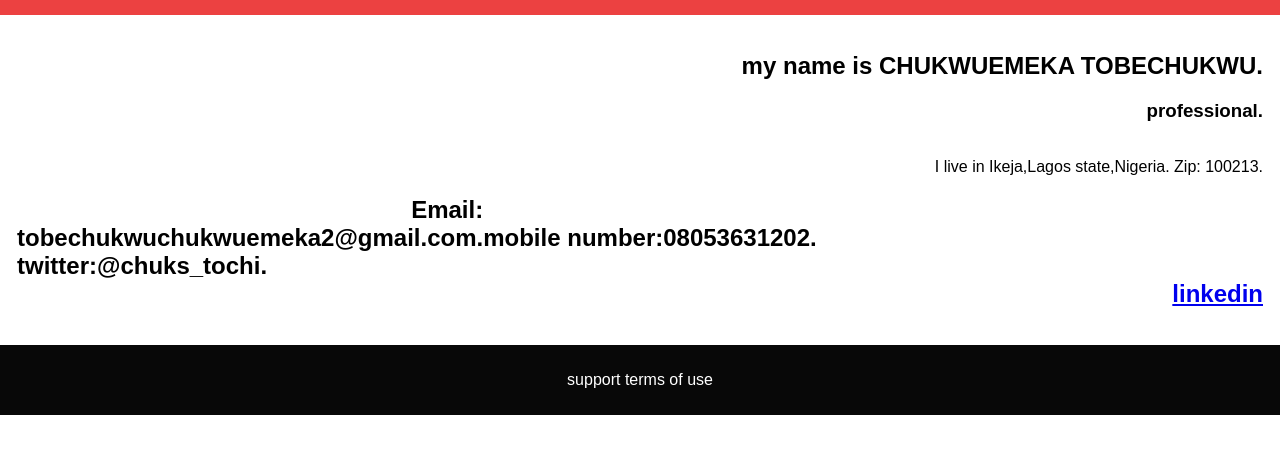
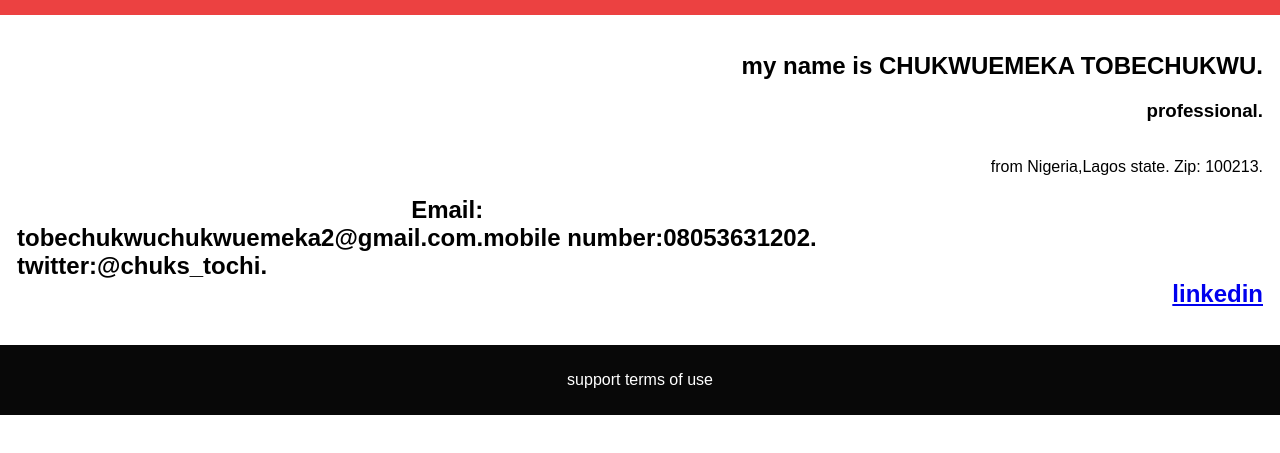
Before and after one commit to chukstochi/new, a plain HTML site: page contact.html in a window 1280 px wide. Shown: the part 53-506 px from the top of the page. Drawn offline with Linux system fonts and the light colour scheme.

Commit message:
Update contact.html

```diff
--- a/contact.html
+++ b/contact.html
@@ -24,7 +24,7 @@
             <div  class="items">
                <h1>my name is CHUKWUEMEKA TOBECHUKWU.</h1>
                    <h3>professional.</h3><br />
-                   I live in Ikeja,Lagos state,Nigeria.
+                   from Nigeria,Lagos state.
                    Zip: 100213.
         <h2>
         <li>Email:
```
